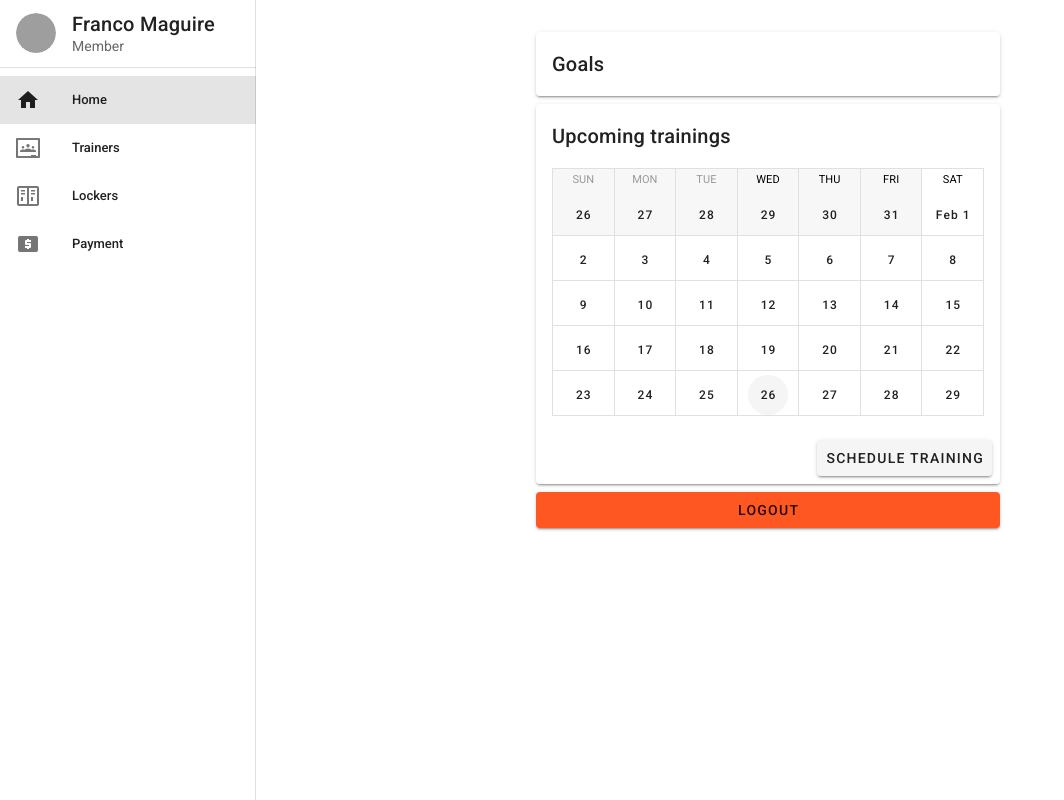
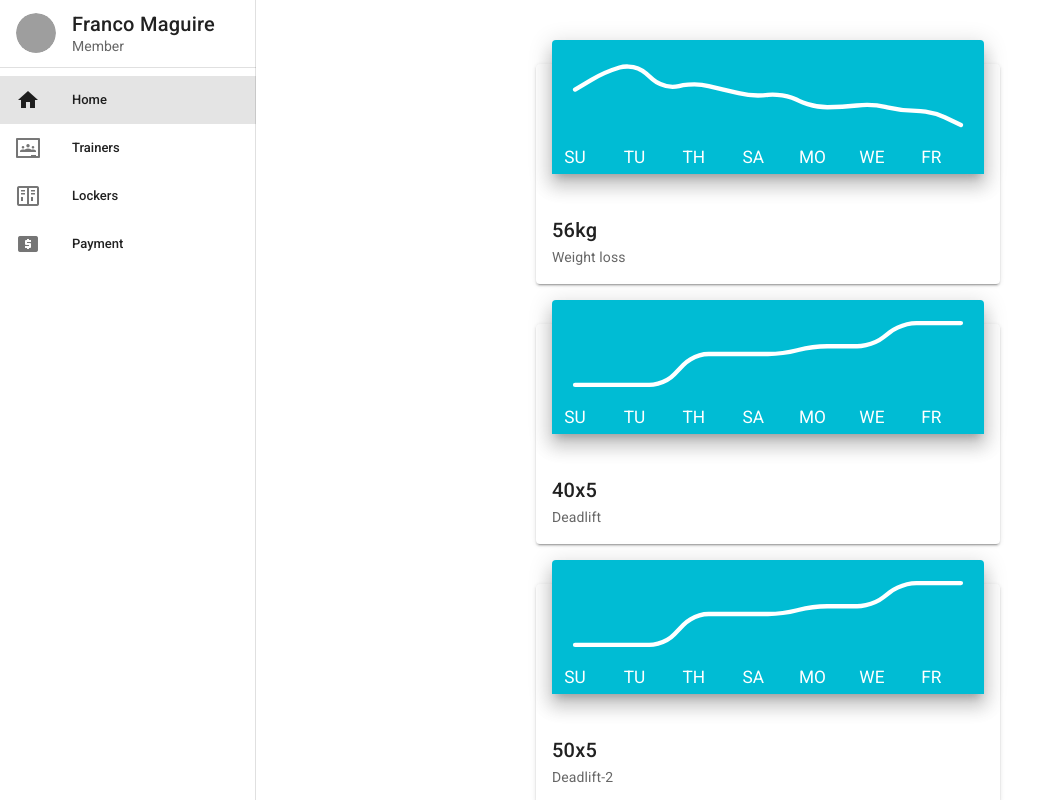
Before and after one commit to golds-gym/frontend, a Vue app: page /#/login in a window 1280 px wide. Both pictures are taken after a click on the button "LOGIN". Shown: the top 800 px of the page, without its empty margins (0-1064 px from the left). Built offline with nearby package versions, Linux system fonts and the light colour scheme; grey boxes are pictures that could not be loaded.

Commit message:
added widgets for 'goals'

```diff
--- a/src/components/Navigation.vue
+++ b/src/components/Navigation.vue
@@ -1,7 +1,6 @@
 <template>
   <div>
     <v-navigation-drawer :value="drawerNav" app>
-      <!--v-model="drawer" :clipped="$vuetify.breakpoint.lgAndUp" app> -->
       <v-list-item>
         <v-list-item-avatar>
           <v-img src="https://gpluseurope.com/wp-content/uploads/Mauro-profile-picture-300x261.jpg"></v-img>
@@ -33,7 +32,7 @@
         </template>
       </v-list>
     </v-navigation-drawer>
-    <v-bottom-navigation v-show="bottomNav" app>
+    <v-bottom-navigation v-show="bottomNav" app fixed>
       <template v-for="item in items">
         <v-btn height="inherit" :key="item.text" :to="item.to">
           <span>{{ item.text }}</span>
--- a/src/views/Home.vue
+++ b/src/views/Home.vue
@@ -1,24 +1,44 @@
 <template>
   <v-container>
     <v-row dense>
-      <v-col cols="12">
-        <v-card>
-          <v-card-title>Goals</v-card-title>
+      <v-col v-for="goal in goals" :key="goal.title" cols="12">
+        <v-card class="mt-8 mx-auto">
+          <v-sheet
+            color="cyan"
+            max-width="calc(100% - 32px)"
+            class="v-sheet--offset mx-auto"
+            elevation="12"
+          >
+            <v-sparkline
+              :key="String(avg)"
+              :smooth="16"
+              color="white"
+              :line-width="3"
+              :label-size="12"
+              :padding="16"
+              :labels="goal.results.map(i=>i[0])"
+              :value="goal.results.map(i=>i[1])"
+              auto-draw
+              stroke-linecap="round"
+            ></v-sparkline>
+          </v-sheet>
+          <v-card-title >{{ goal.goal }}{{ goal.units }}</v-card-title>
+          <v-card-subtitle>{{ goal.title }}</v-card-subtitle>
         </v-card>
       </v-col>
-      <v-col cols="12">
+      <v-col cols="12" class="mt-4">
         <v-card>
           <v-card-title>Upcoming trainings</v-card-title>
           <v-card-text>
             <v-calendar></v-calendar>
           </v-card-text>
           <v-card-actions>
-            <v-spacer/>
+            <v-spacer />
             <v-btn>Schedule training</v-btn>
           </v-card-actions>
         </v-card>
       </v-col>
-      <v-col cols="12">
+      <v-col cols="12" class="mt-4">
         <v-btn block color="deep-orange" @click="logout">
           <span>Logout</span>
         </v-btn>
@@ -27,17 +47,122 @@
   </v-container>
 </template>
 
+<style>
+  .v-sheet--offset {
+    top: -24px;
+    position: relative;
+  }
+</style>
+
 <script>
 // @ is an alias to /src
 // import HelloWorld from '@/components/HelloWorld.vue'
 // import Login from "@/components/Login.vue";
+const exhale = ms => new Promise(resolve => setTimeout(resolve, ms));
 
 export default {
   name: "Home",
   methods: {
     logout: function() {
       this.$store.commit("logout");
+    },
+    heartbeat() {
+      return Math.ceil(Math.random() * (120 - 80) + 80);
+    },
+    async takePulse(inhale = true) {
+      this.checking = true;
+
+      inhale && (await exhale(1000));
+
+      this.heartbeats = Array.from({ length: 20 }, this.heartbeat);
+
+      this.checking = false;
     }
+  },
+  data: () => ({
+    checking: false,
+    heartbeats: [],
+    goals: [
+      {
+        title: "Weight loss",
+        goal: 56,
+        units: "kg",
+        results: [
+          ["SU", 61],
+          [" ", 62],
+          ["TU", 62.5],
+          [" ", 61],
+          ["TH", 61.4],
+          [" ", 61],
+          ["SA", 60.6],
+          [" ", 60.8],
+          ["MO", 60],
+          [" ", 60],
+          ["WE", 60.2],
+          [" ", 59.8],
+          ["FR", 59.8],
+          [" ", 59]
+        ]
+      },
+      {
+        title: "Deadlift",
+        goal: 40,
+        units: "x5",
+        results: [
+          ["SU", 30],
+          [" ", 30],
+          ["TU", 30],
+          [" ", 30],
+          ["TH", 32],
+          [" ", 32],
+          ["SA", 32],
+          [" ", 32],
+          ["MO", 32.5],
+          [" ", 32.5],
+          ["WE", 32.5],
+          [" ", 34],
+          ["FR", 34],
+          [" ", 34]
+        ]
+      },
+      {
+        title: "Deadlift-2",
+        goal: 50,
+        units: "x5",
+        results: [
+          ["SU", 30],
+          [" ", 30],
+          ["TU", 30],
+          [" ", 30],
+          ["TH", 32],
+          [" ", 32],
+          ["SA", 32],
+          [" ", 32],
+          ["MO", 32.5],
+          [" ", 32.5],
+          ["WE", 32.5],
+          [" ", 34],
+          ["FR", 34],
+          [" ", 34]
+        ]
+      }
+
+    ]
+  }),
+
+  computed: {
+    avg() {
+      const sum = this.heartbeats.reduce((acc, cur) => acc + cur, 0);
+      const length = this.heartbeats.length;
+
+      if (!sum && !length) return 0;
+
+      return Math.ceil(sum / length);
+    }
+  },
+
+  created() {
+    this.takePulse(false);
   }
 };
 </script>
```
